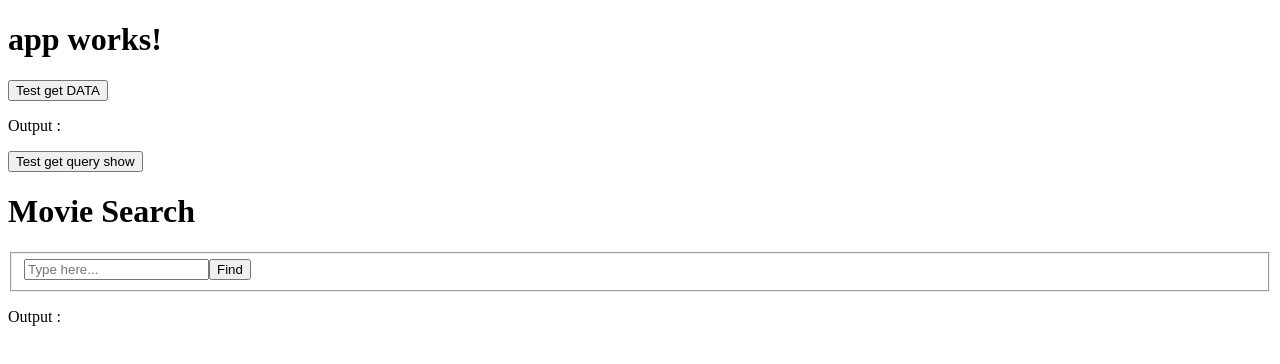
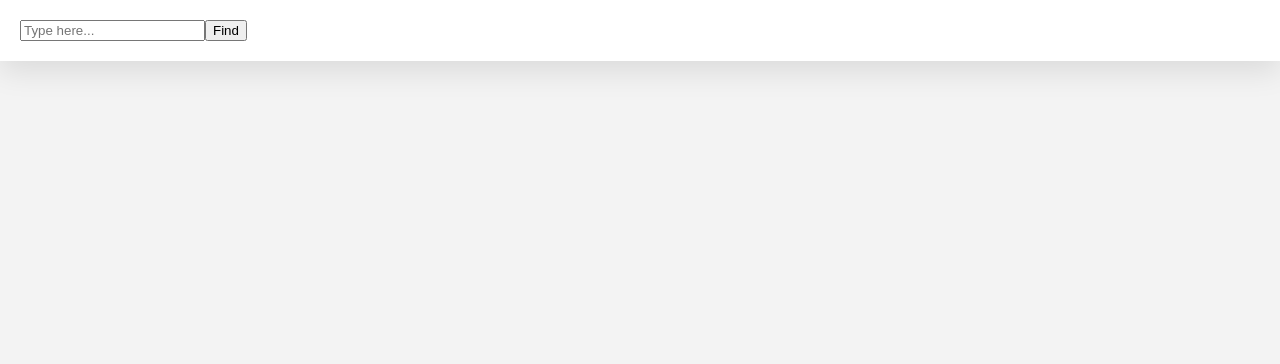
Before and after one commit to neosis91/projet-angular, an Angular app: page / in a window 1280 px wide. Shown: the top 364 px of the page. Built offline with nearby package versions, Linux system fonts and the light colour scheme.

Commit message:
style css pour la recherche

```diff
--- a/src/app/app.component.html
+++ b/src/app/app.component.html
@@ -1,6 +1 @@
-<h1>
-  {{title}}
-</h1>
-<app-http-test></app-http-test>
-
 <app-tvmaze></app-tvmaze>
--- a/src/app/tvmaze/tvmaze.component.css
+++ b/src/app/tvmaze/tvmaze.component.css
@@ -0,0 +1,41 @@
+header{
+  background-color: #fff;
+  padding:20px;
+  box-shadow: 0 10px 30px 0 rgba(0,0,0,0.1);
+}
+
+h2{
+  text-align: center;
+  margin: 20px;
+}
+
+ul{
+  padding: 0;
+  width: 900px;
+  margin: 0 auto;
+}
+li{
+  background-color: transparent;;
+  display: flex;
+}
+
+.background-search{
+  background-color: #fff;
+  margin: 50px 0;
+  box-shadow: 0 10px 30px 0 rgba(0,0,0,0.25);
+}
+
+.imageData{
+  float: left;
+  width:33%;
+}
+
+.oneDataImage{
+  width:100%;
+}
+
+
+.oneDataInfo{
+  float: right;
+  width:66%;
+}
--- a/src/app/tvmaze/tvmaze.component.html
+++ b/src/app/tvmaze/tvmaze.component.html
@@ -1,21 +1,21 @@
-<button (click)="getQueryShow()"> Test get query show </button>
-
-<h1>Movie Search</h1>
-<form id="searchForm" method="post">
-    <fieldset>
-        <input id="s" [(ngModel)]="searchKey" (keyup.enter)="DoSearch()" placeholder="Type here..." [ngModelOptions]="{standalone: true}"/>
-        <button (click)="DoSearch()"> Find </button>
-    </fieldset>
-</form>
-
+<header>
+  <form id="searchForm" method="post">
+    <input id="s" [(ngModel)]="searchKey" (keyup.enter)="DoSearch()" placeholder="Type here..." [ngModelOptions]="{standalone: true}"/>
+    <button (click)="DoSearch()"> Find </button>
+  </form>
+</header>
 
 <ul>
   <li *ngFor="let oneData of getData">
-    <img src="{{oneData.show.image.medium}}">
-    <h2>{{oneData.show.name}}</h2>
-    <span>Note: {{oneData.show.rating}}</span>
-    <span>{{oneData.show.summary}}</span>
+    <div class="background-search" *ngIf="oneData.show.id">
+      <div class="imageData">
+        <img class="oneDataImage" src="{{oneData.show.image.medium}}">
+      </div>
+      <div class="oneDataInfo">
+        <h2 id="{{oneData.show.id}}">{{oneData.show.name}}</h2>
+        <span *ngIf="oneData.show.rating.average">Note: {{oneData.show.rating.average}}</span>
+        <div>{{oneData.show.summary }}</div>
+      </div>
+    </div>
   </li>
 </ul>
-
-<p> Output : {{ getData}}</p>
--- a/src/styles.css
+++ b/src/styles.css
@@ -1 +1,8 @@
 /* You can add global styles to this file, and also import other style files */
+html{
+  background-color: #f3f3f3;
+}
+
+body{
+  margin:0;
+}
```
